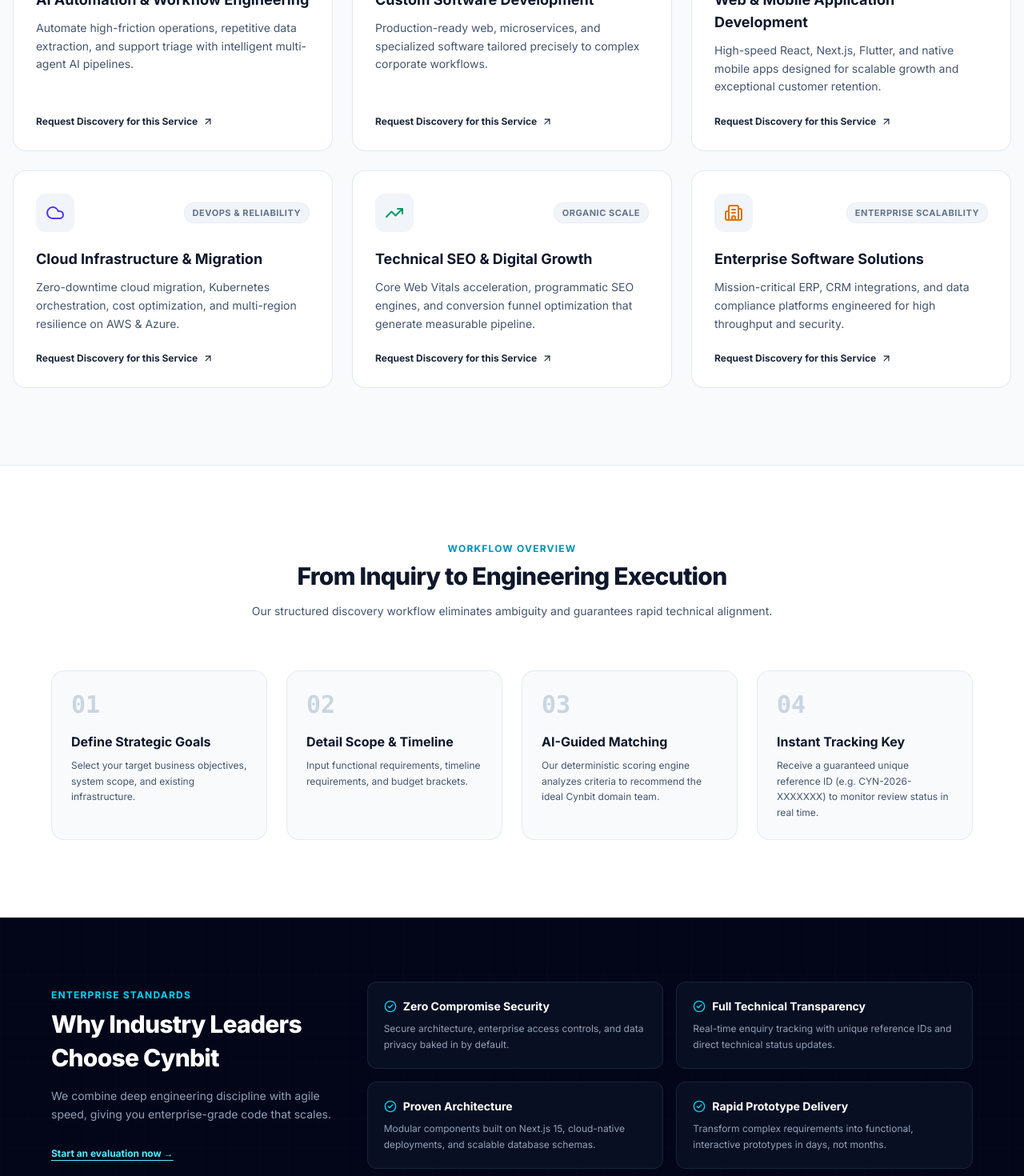
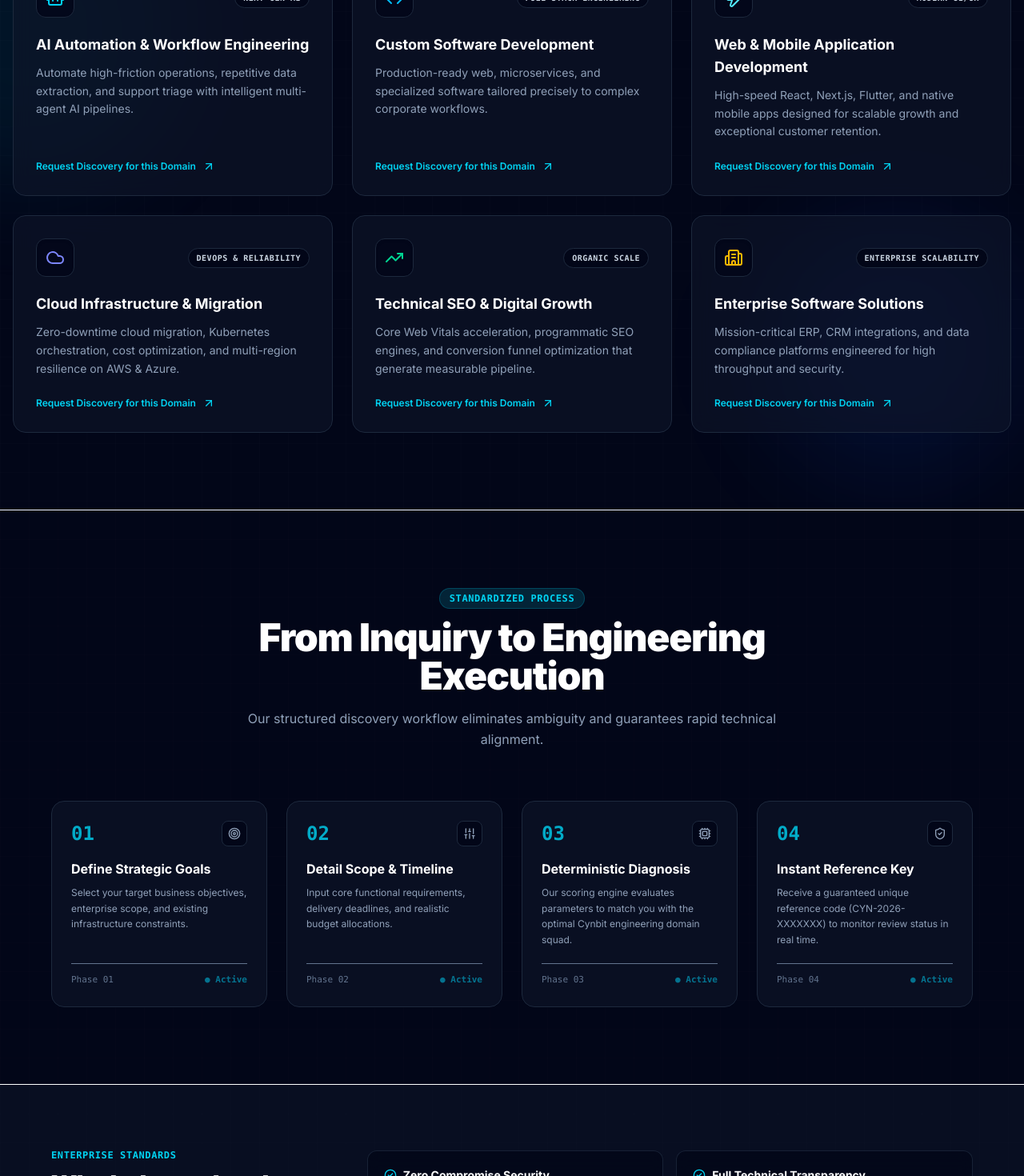
Before and after one commit to Swarnalakshmi2223/cynbit-smart-project-discovery, a Next.js app: page / in a window 1280 px wide. Shown: the part 1330-2800 px from the top of the page at 80% size. Built offline with nearby package versions, Linux system fonts and the light colour scheme.

Commit message:
feat(ui): redesign landing page capabilities and workflow sections into obsidian glass aesthetic

```diff
--- a/src/app/page.tsx
+++ b/src/app/page.tsx
@@ -1,11 +1,11 @@
-// src/app/page.tsx — High-Converting Premium Landing Page
+// src/app/page.tsx — High-Converting Premium Landing Page (Dark SaaS Studio)
 import Link from 'next/link';
 import Navbar from '@/components/layout/Navbar';
 import Footer from '@/components/layout/Footer';
 import {
   ArrowRight, CheckCircle2, Zap, Code, Cloud, TrendingUp,
-  Bot, Building2, Search, Users, Star, Clock, ShieldCheck,
-  ChevronRight, Sparkles, Terminal, Cpu, ArrowUpRight
+  Bot, Building2, Search, Target, Sliders, ChevronRight,
+  Sparkles, Terminal, Cpu, ArrowUpRight, ShieldCheck, Clock
 } from 'lucide-react';
 
 const services = [
@@ -15,8 +15,8 @@ const services = [
     tag: 'Next-Gen AI',
     desc: 'Automate high-friction operations, repetitive data extraction, and support triage with intelligent multi-agent AI pipelines.',
     color: 'from-cyan-500/10 to-blue-500/10',
-    iconColor: 'text-cyan-600',
-    borderColor: 'hover:border-cyan-400/80',
+    iconColor: 'text-cyan-400',
+    borderColor: 'group-hover:border-cyan-500/60',
   },
   {
     icon: Code,
@@ -24,8 +24,8 @@ const services = [
     tag: 'Full-Stack Engineering',
     desc: 'Production-ready web, microservices, and specialized software tailored precisely to complex corporate workflows.',
     color: 'from-blue-500/10 to-indigo-500/10',
-    iconColor: 'text-blue-600',
-    borderColor: 'hover:border-blue-400/80',
+    iconColor: 'text-sky-400',
+    borderColor: 'group-hover:border-sky-500/60',
   },
   {
     icon: Zap,
@@ -33,8 +33,8 @@ const services = [
     tag: 'Modern UI/UX',
     desc: 'High-speed React, Next.js, Flutter, and native mobile apps designed for scalable growth and exceptional customer retention.',
     color: 'from-sky-500/10 to-cyan-500/10',
-    iconColor: 'text-sky-600',
-    borderColor: 'hover:border-sky-400/80',
+    iconColor: 'text-cyan-300',
+    borderColor: 'group-hover:border-cyan-400/60',
   },
   {
     icon: Cloud,
@@ -42,8 +42,8 @@ const services = [
     tag: 'DevOps & Reliability',
     desc: 'Zero-downtime cloud migration, Kubernetes orchestration, cost optimization, and multi-region resilience on AWS & Azure.',
     color: 'from-indigo-500/10 to-violet-500/10',
-    iconColor: 'text-indigo-600',
-    borderColor: 'hover:border-indigo-400/80',
+    iconColor: 'text-indigo-400',
+    borderColor: 'group-hover:border-indigo-500/60',
   },
   {
     icon: TrendingUp,
@@ -51,8 +51,8 @@ const services = [
     tag: 'Organic Scale',
     desc: 'Core Web Vitals acceleration, programmatic SEO engines, and conversion funnel optimization that generate measurable pipeline.',
     color: 'from-emerald-500/10 to-teal-500/10',
-    iconColor: 'text-emerald-600',
-    borderColor: 'hover:border-emerald-400/80',
+    iconColor: 'text-emerald-400',
+    borderColor: 'group-hover:border-emerald-500/60',
   },
   {
     icon: Building2,
@@ -60,31 +60,35 @@ const services = [
     tag: 'Enterprise Scalability',
     desc: 'Mission-critical ERP, CRM integrations, and data compliance platforms engineered for high throughput and security.',
     color: 'from-amber-500/10 to-orange-500/10',
-    iconColor: 'text-amber-600',
-    borderColor: 'hover:border-amber-400/80',
+    iconColor: 'text-amber-400',
+    borderColor: 'group-hover:border-amber-500/60',
   },
 ];
 
 const steps = [
   {
     num: '01',
+    icon: Target,
     title: 'Define Strategic Goals',
-    desc: 'Select your target business objectives, system scope, and existing infrastructure.',
+    desc: 'Select your target business objectives, enterprise scope, and existing infrastructure constraints.',
   },
   {
     num: '02',
+    icon: Sliders,
     title: 'Detail Scope & Timeline',
-    desc: 'Input functional requirements, timeline requirements, and budget brackets.',
+    desc: 'Input core functional requirements, delivery deadlines, and realistic budget allocations.',
   },
   {
     num: '03',
-    title: 'AI-Guided Matching',
-    desc: 'Our deterministic scoring engine analyzes criteria to recommend the ideal Cynbit domain team.',
+    icon: Cpu,
+    title: 'Deterministic Diagnosis',
+    desc: 'Our scoring engine evaluates parameters to match you with the optimal Cynbit engineering domain squad.',
   },
   {
     num: '04',
-    title: 'Instant Tracking Key',
-    desc: 'Receive a guaranteed unique reference ID (e.g. CYN-2026-XXXXXXX) to monitor review status in real time.',
+    icon: ShieldCheck,
+    title: 'Instant Reference Key',
+    desc: 'Receive a guaranteed unique reference code (CYN-2026-XXXXXXX) to monitor review status in real time.',
   },
 ];
 
@@ -92,16 +96,16 @@ const proofMetrics = [
   { value: '< 2 mins', label: 'Average Discovery Time' },
   { value: '100%', label: 'Deterministic Scoring' },
   { value: '24 hrs', label: 'Priority Triage SLA' },
-  { value: 'End-to-End', label: 'Client Tracking Pipeline' },
+  { value: 'End-to-End', label: 'Live Lifecycle Tracking' },
 ];
 
 export default function HomePage() {
   return (
-    <div className="min-h-screen flex flex-col bg-slate-50 selection:bg-cyan-500/20 selection:text-cyan-900">
+    <div className="min-h-screen flex flex-col bg-slate-950 text-slate-100 selection:bg-cyan-500/20 selection:text-cyan-300">
       <Navbar />
 
       {/* Hero Section */}
-      <section className="relative pt-32 pb-20 md:pt-40 md:pb-32 px-4 overflow-hidden bg-slate-950 text-white">
+      <section className="relative pt-32 pb-20 md:pt-40 md:pb-28 px-4 overflow-hidden bg-slate-950 text-white">
         {/* Glow backdrop */}
         <div className="absolute inset-0 hero-glow-dark pointer-events-none" />
         <div className="absolute inset-0 dark-grid-pattern opacity-40 pointer-events-none" />
@@ -125,7 +129,7 @@ export default function HomePage() {
           {/* Subtitle */}
           <p className="text-base sm:text-xl text-slate-400 max-w-2xl mx-auto mb-10 leading-relaxed font-normal">
             Tell us about your technical requirements and vision. Our intelligent discovery studio
-            diagnoses your project needs and instantly aligns you with the right engineering team.
+            diagnoses your project scope and instantly aligns you with the right engineering team.
           </p>
 
           {/* Primary Action Buttons */}
@@ -151,7 +155,7 @@ export default function HomePage() {
           {/* Metrics ribbon */}
           <div className="grid grid-cols-2 md:grid-cols-4 gap-4 max-w-4xl mx-auto pt-8 border-t border-slate-900/90 text-left">
             {proofMetrics.map((item, idx) => (
-              <div key={idx} className="p-4 rounded-xl bg-slate-900/40 border border-slate-800/60 backdrop-blur-sm">
+              <div key={idx} className="p-4 rounded-xl bg-slate-900/50 border border-slate-800/70 backdrop-blur-sm">
                 <div className="text-xl sm:text-2xl font-black text-white mb-1 font-mono">{item.value}</div>
                 <div className="text-xs text-slate-400 font-medium">{item.label}</div>
               </div>
@@ -160,15 +164,22 @@ export default function HomePage() {
         </div>
       </section>
 
-      {/* Services Grid Section */}
-      <section className="py-24 px-4 bg-slate-50 relative">
-        <div className="max-w-7xl mx-auto">
+      {/* Services Grid Section: Explore Cynbit's Engineering Domains */}
+      <section className="py-24 px-4 bg-slate-950 relative border-t border-slate-850 overflow-hidden">
+        {/* Ambient atmospheric glows */}
+        <div className="absolute top-1/4 -left-40 w-96 h-96 bg-cyan-600/10 rounded-full blur-3xl pointer-events-none" />
+        <div className="absolute bottom-10 right-0 w-80 h-80 bg-blue-600/10 rounded-full blur-3xl pointer-events-none" />
+        <div className="absolute inset-0 dark-grid-pattern opacity-25 pointer-events-none" />
+
+        <div className="max-w-7xl mx-auto relative z-10">
           <div className="text-center max-w-3xl mx-auto mb-16">
-            <h2 className="text-xs font-bold uppercase tracking-widest text-cyan-600 mb-2">Our Capabilities</h2>
-            <h3 className="text-3xl sm:text-4xl font-extrabold text-slate-900 tracking-tight mb-4">
+            <div className="inline-flex items-center gap-2 px-3 py-1 rounded-full bg-cyan-950/70 border border-cyan-800/60 text-cyan-400 text-xs font-mono font-bold uppercase tracking-wider mb-3">
+              <span>Full-Stack Capabilities</span>
+            </div>
+            <h2 className="text-3xl sm:text-4xl lg:text-5xl font-black text-white tracking-tight mb-4">
               Explore Cynbit&apos;s Engineering Domains
-            </h3>
-            <p className="text-slate-600 text-sm sm:text-base leading-relaxed">
+            </h2>
+            <p className="text-slate-400 text-sm sm:text-base leading-relaxed">
               From automated cognitive workflows to high-scale enterprise platforms, we deploy specialized squads
               ready to accelerate your digital transformation.
             </p>
@@ -180,32 +191,32 @@ export default function HomePage() {
               return (
                 <div
                   key={i}
-                  className={`group relative bg-white p-7 rounded-2xl border border-slate-200/90 card-hover ${svc.borderColor} transition-all duration-300 flex flex-col justify-between`}
+                  className={`group relative bg-slate-900/60 backdrop-blur-md p-7 rounded-2xl border border-slate-800 ${svc.borderColor} hover:bg-slate-900/90 transition-all duration-300 flex flex-col justify-between overflow-hidden before:absolute before:inset-x-0 before:top-0 before:h-0.5 before:bg-gradient-to-r before:from-transparent before:via-cyan-400 before:to-transparent before:opacity-0 group-hover:before:opacity-100 before:transition-opacity`}
                 >
                   <div>
                     <div className="flex items-center justify-between mb-5">
-                      <div className={`w-12 h-12 rounded-xl bg-slate-100 flex items-center justify-center ${svc.iconColor} group-hover:scale-110 transition-transform`}>
-                        <Icon className="w-6 h-6" />
+                      <div className="w-12 h-12 rounded-xl bg-slate-950/80 border border-slate-800 flex items-center justify-center group-hover:scale-105 group-hover:border-cyan-500/40 transition-all shadow-inner">
+                        <Icon className={`w-6 h-6 ${svc.iconColor}`} />
                       </div>
-                      <span className="text-[11px] font-bold text-slate-500 uppercase tracking-wider px-2.5 py-1 rounded-full bg-slate-100 border border-slate-200/60">
+                      <span className="text-[10px] font-mono font-bold text-slate-300 uppercase tracking-wider px-2.5 py-1 rounded-full bg-slate-950 border border-slate-800 group-hover:border-cyan-500/30 group-hover:text-cyan-300 transition-colors">
                         {svc.tag}
                       </span>
                     </div>
 
-                    <h4 className="text-lg font-bold text-slate-900 mb-2.5 group-hover:text-cyan-600 transition-colors">
+                    <h3 className="text-lg font-bold text-white mb-2.5 group-hover:text-cyan-300 transition-colors">
                       {svc.title}
-                    </h4>
-                    <p className="text-sm text-slate-600 leading-relaxed mb-6 font-normal">
+                    </h3>
+                    <p className="text-sm text-slate-400 leading-relaxed mb-6 font-normal">
                       {svc.desc}
                     </p>
                   </div>
 
                   <Link
                     href={`/discovery`}
-                    className="inline-flex items-center gap-1.5 text-xs font-bold text-slate-800 hover:text-cyan-600 transition-colors group-hover:translate-x-1 duration-200"
+                    className="inline-flex items-center gap-2 text-xs font-semibold text-cyan-400 hover:text-cyan-300 transition-colors group-hover:translate-x-1 duration-200"
                   >
-                    <span>Request Discovery for this Service</span>
-                    <ArrowUpRight className="w-3.5 h-3.5" />
+                    <span>Request Discovery for this Domain</span>
+                    <ArrowUpRight className="w-4 h-4 text-cyan-400" />
                   </Link>
                 </div>
               );
@@ -214,51 +225,79 @@ export default function HomePage() {
         </div>
       </section>
 
-      {/* How It Works Section */}
-      <section className="py-24 px-4 bg-white border-y border-slate-200/80">
-        <div className="max-w-6xl mx-auto">
+      {/* Workflow Section: From Inquiry to Engineering Execution */}
+      <section className="py-24 px-4 bg-slate-950 relative border-t border-slate-850 overflow-hidden">
+        <div className="absolute inset-0 dark-grid-pattern opacity-20 pointer-events-none" />
+        <div className="max-w-6xl mx-auto relative z-10">
           <div className="text-center max-w-2xl mx-auto mb-16">
-            <h2 className="text-xs font-bold uppercase tracking-widest text-cyan-600 mb-2">Workflow Overview</h2>
-            <h3 className="text-3xl font-extrabold text-slate-900 tracking-tight mb-4">
+            <div className="inline-flex items-center gap-2 px-3 py-1 rounded-full bg-cyan-950/70 border border-cyan-800/60 text-cyan-400 text-xs font-mono font-bold uppercase tracking-wider mb-3">
+              <span>Standardized Process</span>
+            </div>
+            <h2 className="text-3xl sm:text-4xl lg:text-5xl font-black text-white tracking-tight mb-4">
               From Inquiry to Engineering Execution
-            </h3>
-            <p className="text-slate-600 text-sm">
+            </h2>
+            <p className="text-slate-400 text-sm sm:text-base leading-relaxed">
               Our structured discovery workflow eliminates ambiguity and guarantees rapid technical alignment.
             </p>
           </div>
 
           <div className="grid grid-cols-1 md:grid-cols-2 lg:grid-cols-4 gap-6">
-            {steps.map((st, i) => (
-              <div key={i} className="relative bg-slate-50 p-6 rounded-2xl border border-slate-200/80 card-hover">
-                <div className="text-3xl font-black font-mono text-slate-300 mb-4">{st.num}</div>
-                <h4 className="text-base font-bold text-slate-900 mb-2">{st.title}</h4>
-                <p className="text-xs text-slate-600 leading-relaxed">{st.desc}</p>
-              </div>
-            ))}
+            {steps.map((st, i) => {
+              const StepIcon = st.icon;
+              return (
+                <div
+                  key={i}
+                  className="relative bg-slate-900/60 backdrop-blur-md p-6 rounded-2xl border border-slate-800 hover:border-slate-700 hover:bg-slate-900/80 transition-all duration-300 flex flex-col justify-between group"
+                >
+                  <div>
+                    <div className="flex items-center justify-between mb-4">
+                      <span className="text-2xl font-black font-mono text-cyan-400/80 group-hover:text-cyan-300 transition-colors">
+                        {st.num}
+                      </span>
+                      <div className="w-8 h-8 rounded-lg bg-slate-950 border border-slate-800 flex items-center justify-center text-slate-400 group-hover:text-cyan-400 group-hover:border-cyan-500/30 transition-all">
+                        <StepIcon className="w-4 h-4" />
+                      </div>
+                    </div>
+                    <h3 className="text-base font-bold text-white mb-2 group-hover:text-cyan-300 transition-colors">
+                      {st.title}
+                    </h3>
+                    <p className="text-xs text-slate-400 leading-relaxed font-normal">
+                      {st.desc}
+                    </p>
+                  </div>
+
+                  <div className="mt-5 pt-3 border-t border-slate-850 flex items-center justify-between text-[11px] text-slate-500 font-mono">
+                    <span>Phase 0{i + 1}</span>
+                    <span className="text-cyan-500/60 font-bold">● Active</span>
+                  </div>
+                </div>
+              );
+            })}
           </div>
         </div>
       </section>
 
       {/* Why Cynbit Banner */}
-      <section className="py-20 px-4 bg-slate-950 text-white relative overflow-hidden">
-        <div className="absolute inset-0 dark-grid-pattern opacity-30 pointer-events-none" />
+      <section className="py-20 px-4 bg-slate-900/50 text-white relative overflow-hidden border-t border-slate-850">
+        <div className="absolute inset-0 dark-grid-pattern opacity-20 pointer-events-none" />
         <div className="max-w-6xl mx-auto relative z-10">
           <div className="grid grid-cols-1 lg:grid-cols-3 gap-8 items-center">
             <div className="lg:col-span-1">
-              <span className="text-xs uppercase font-bold text-cyan-400 tracking-widest mb-2 block">
+              <span className="text-xs uppercase font-mono font-bold text-cyan-400 tracking-wider mb-2 block">
                 Enterprise Standards
               </span>
-              <h3 className="text-3xl font-extrabold tracking-tight mb-4 leading-snug">
+              <h2 className="text-2xl sm:text-3xl font-black tracking-tight mb-4 leading-snug">
                 Why Industry Leaders Choose Cynbit
-              </h3>
-              <p className="text-sm text-slate-400 leading-relaxed mb-6">
-                We combine deep engineering discipline with agile speed, giving you enterprise-grade code that scales.
+              </h2>
+              <p className="text-sm text-slate-400 leading-relaxed mb-6 font-normal">
+                We combine deep engineering discipline with agile speed, giving you enterprise-grade software that scales effortlessly.
               </p>
               <Link
                 href="/discovery"
-                className="inline-flex items-center gap-2 text-xs font-bold text-cyan-300 hover:text-cyan-200 underline underline-offset-4"
+                className="inline-flex items-center gap-2 text-xs font-bold text-cyan-300 hover:text-cyan-200 group"
               >
-                Start an evaluation now →
+                <span>Start a discovery evaluation</span>
+                <ArrowRight className="w-3.5 h-3.5 group-hover:translate-x-1 transition-transform" />
               </Link>
             </div>
 
@@ -266,15 +305,15 @@ export default function HomePage() {
               {[
                 { title: 'Zero Compromise Security', desc: 'Secure architecture, enterprise access controls, and data privacy baked in by default.' },
                 { title: 'Full Technical Transparency', desc: 'Real-time enquiry tracking with unique reference IDs and direct technical status updates.' },
-                { title: 'Proven Architecture', desc: 'Modular components built on Next.js 15, cloud-native deployments, and scalable database schemas.' },
+                { title: 'Proven Modern Architecture', desc: 'Modular components built on Next.js 16, cloud-native deployments, and indexed MongoDB clusters.' },
                 { title: 'Rapid Prototype Delivery', desc: 'Transform complex requirements into functional, interactive prototypes in days, not months.' },
               ].map((adv, i) => (
-                <div key={i} className="p-5 rounded-xl bg-slate-900/60 border border-slate-800/80 backdrop-blur-sm">
+                <div key={i} className="p-5 rounded-xl bg-slate-950/70 border border-slate-800/80 backdrop-blur-sm hover:border-slate-700 transition-colors">
                   <div className="flex items-center gap-2 mb-2 text-cyan-400">
-                    <CheckCircle2 className="w-4 h-4" />
-                    <h4 className="text-sm font-bold text-white">{adv.title}</h4>
+                    <CheckCircle2 className="w-4 h-4 flex-shrink-0" />
+                    <h3 className="text-sm font-bold text-white">{adv.title}</h3>
                   </div>
-                  <p className="text-xs text-slate-400 leading-relaxed">{adv.desc}</p>
+                  <p className="text-xs text-slate-400 leading-relaxed font-normal">{adv.desc}</p>
                 </div>
               ))}
             </div>
@@ -283,29 +322,37 @@ export default function HomePage() {
       </section>
 
       {/* Final Call to Action */}
-      <section className="py-20 px-4 bg-gradient-to-br from-slate-900 via-slate-900 to-cyan-950 text-white text-center relative">
+      <section className="py-24 px-4 bg-gradient-to-b from-slate-950 to-slate-900 text-white text-center relative border-t border-slate-800">
         <div className="max-w-3xl mx-auto relative z-10">
-          <h2 className="text-3xl sm:text-4xl font-extrabold tracking-tight mb-4">
-            Ready to Accelerate Your Technology Journey?
+          <div className="inline-flex items-center gap-2 px-3.5 py-1 rounded-full bg-cyan-950/70 border border-cyan-800/60 text-cyan-400 text-xs font-mono font-bold uppercase tracking-wider mb-4">
+            <Sparkles className="w-3.5 h-3.5" />
+            <span>Ready for Deployment</span>
+          </div>
+
+          <h2 className="text-3xl sm:text-5xl font-black tracking-tight mb-4">
+            Accelerate Your Engineering Roadmap Today
           </h2>
-          <p className="text-slate-300 text-sm sm:text-base max-w-xl mx-auto mb-8 font-normal">
-            Take 2 minutes to complete the guided discovery questionnaire and receive an immediate service diagnosis.
+          <p className="text-slate-400 text-sm sm:text-base max-w-xl mx-auto mb-8 font-normal leading-relaxed">
+            Take 2 minutes to complete our guided discovery questionnaire and receive an instant technical squad diagnosis.
           </p>
 
-          <div className="flex flex-col sm:flex-row items-center justify-center gap-3">
+          <div className="flex flex-col sm:flex-row items-center justify-center gap-4">
             <Link
               href="/discovery"
-              className="w-full sm:w-auto px-8 py-3.5 rounded-xl bg-cyan-400 hover:bg-cyan-300 text-slate-950 font-bold text-sm shadow-lg shadow-cyan-500/20 transition-all"
+              className="w-full sm:w-auto px-8 py-4 rounded-xl bg-gradient-to-r from-cyan-400 via-sky-300 to-cyan-400 hover:opacity-95 text-slate-950 font-black text-sm shadow-xl shadow-cyan-500/25 transition-all flex items-center justify-center gap-2"
             >
-              Begin Guided Discovery →
+              <Sparkles className="w-4 h-4 text-slate-950" />
+              <span>Begin Guided Discovery</span>
+              <ArrowRight className="w-4 h-4 text-slate-950" />
             </Link>
             <a
               href="https://www.cynbit.in"
               target="_blank"
               rel="noopener noreferrer"
-              className="w-full sm:w-auto px-7 py-3.5 rounded-xl bg-slate-800/80 hover:bg-slate-800 text-slate-300 font-semibold text-sm border border-slate-700/80"
+              className="w-full sm:w-auto px-7 py-4 rounded-xl bg-slate-900 hover:bg-slate-800 text-slate-300 font-semibold text-sm border border-slate-850 hover:border-slate-700 transition-all flex items-center justify-center gap-2"
             >
-              Explore Official Cynbit.in
+              <span>Explore Official Cynbit.in</span>
+              <ArrowUpRight className="w-4 h-4 text-slate-400" />
             </a>
           </div>
         </div>
```
